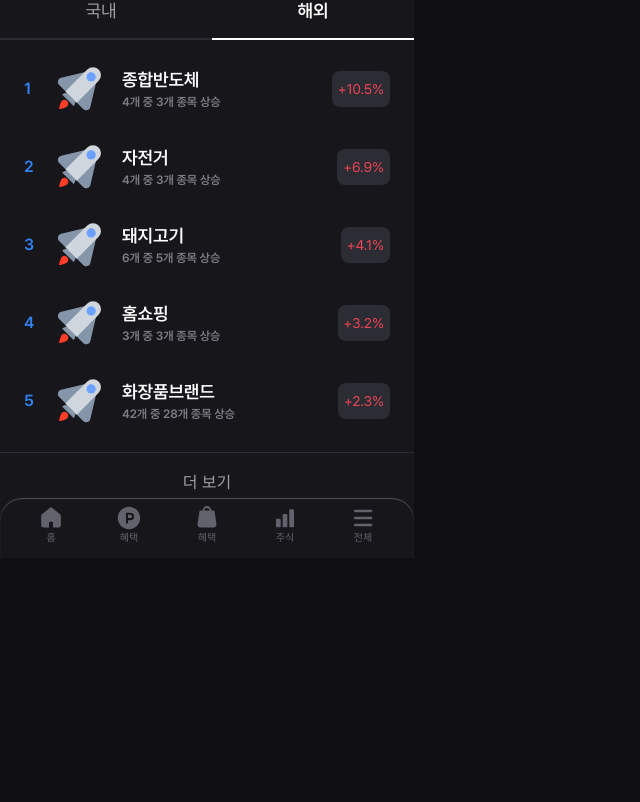
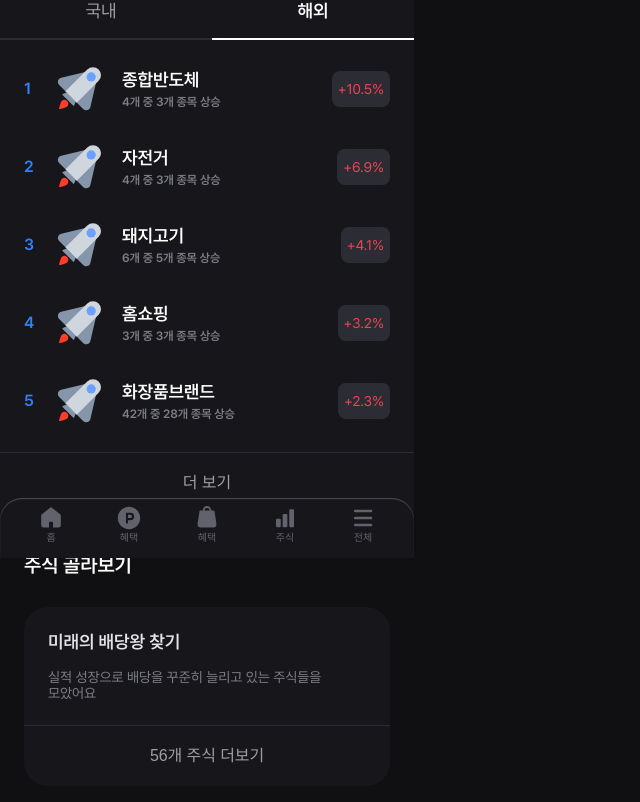
Before and after one commit to heisje/study-clone-toss-stock, a React (Vite) app in the folder ui-system/: page / in a window 1280 px wide. Shown: the part 242-1044 px from the top of the page, without its empty margins (0-640 px from the left). Before the commit the page ends 800 px from the top, so only its background shows below. Built offline with nearby package versions, Linux system fonts and the light colour scheme.

Commit message:
feat: PickViewStocks

```diff
--- a/ui-system/src/App.tsx
+++ b/ui-system/src/App.tsx
@@ -21,7 +21,7 @@ import styled from "styled-components";
 
 const Global = styled.div`
   width: 414px;
-  background-color: #1ea7fd; //var(--black-white-black);
+  // background-color: #1ea7fd; //var(--black-white-black);
   font-family:
     "Pretendard Variable",
     Pretendard,
@@ -60,7 +60,7 @@ function App() {
           <Tab label={"오늘의 발견"} on />
           <Tab label={"뉴스"} />
         </Tabs>
-
+      </Main>
       <MainStocks />
       {/*<LiveChart className={"px-15"} />*/}
       <PopularCategory />
@@ -69,7 +69,7 @@ function App() {
       <SearchStocks />
       <StockTags />
       <Footer />
-      </Main>
+
       <NavigationBar />
     </Global>
   );
--- a/ui-system/src/components/Footer/index.tsx
+++ b/ui-system/src/components/Footer/index.tsx
@@ -1,3 +1,5 @@
+import Box from "@/components/Box";
+
 export const Footer = () => {
-  return <div></div>;
+  return <Box pt={15}></Box>;
 };
--- a/ui-system/src/components/Tabs/TabsMore.tsx
+++ b/ui-system/src/components/Tabs/TabsMore.tsx
@@ -16,10 +16,14 @@ const ButtonContainer = styled.button`
   color: var(--blue-grey-tone-grey02);
 `;
 
-export const TabsMore = ({ ...props }: HTMLAttributes<HTMLButtonElement>) => {
+interface TabsMoreProps extends HTMLAttributes<HTMLButtonElement> {
+  text: string;
+}
+
+export const TabsMore = ({ text = "더 보기", ...props }: TabsMoreProps) => {
   return (
     <ButtonContainer {...props}>
-      <Text type={"body-4"}>더 보기</Text>
+      <Text type={"body-4"}>{text}</Text>
     </ButtonContainer>
   );
 };
--- a/ui-system/src/components/TodayFind/PickViewStocks.tsx
+++ b/ui-system/src/components/TodayFind/PickViewStocks.tsx
@@ -1,3 +1,46 @@
+import Box from "@/components/Box";
+import { Text } from "@/components/Text";
+import styled from "styled-components";
+import { TabsMore } from "@/components/Tabs/TabsMore.tsx";
+
+const BoxContainer = styled(Box)`
+  border-radius: 1.5rem 1.5rem 0 0;
+
+  background-color: var(--blue-grey-tone-grey08);
+
+  h3 {
+    color: var(--blue-grey-tone-grey01);
+  }
+
+  p {
+    word-break: keep-all;
+    color: var(--blue-grey-tone-grey03);
+  }
+`;
+
+const TabsMoreStyled = styled(TabsMore)`
+  border-radius: 0 0 1.5rem 1.5rem;
+
+  background-color: var(--blue-grey-tone-grey08);
+`;
+
 export const PickViewStocks = () => {
-  return <div></div>;
+  return (
+    <Box mt={2.5} mx={1.5}>
+      <Box mb={1.875}>
+        <Text type={"title-2-2"}>주식 골라보기</Text>
+      </Box>
+      <BoxContainer p={1.5}>
+        <Box mb={1}>
+          <Text as={"h3"} type={"title-3-2"}>
+            미래의 배당왕 찾기
+          </Text>
+        </Box>
+        <Text as={"p"} type={"body-5"}>
+          실적 성장으로 배당을 꾸준히 늘리고 있는 주식들을 모았어요
+        </Text>
+      </BoxContainer>
+      <TabsMoreStyled text={"56개 주식 더보기"} />
+    </Box>
+  );
 };
--- a/ui-system/src/components/TodayFind/PopularCategory.tsx
+++ b/ui-system/src/components/TodayFind/PopularCategory.tsx
@@ -12,9 +12,9 @@ const DivContainer = styled.div`
   background: var(--blue-grey-tone-grey08);
 `;
 
-const StyledBox = styled(Box)`
-  background: var(--black-white-black);
-`;
+// const StyledBox = styled(Box)`
+//    background: var(--black-white-black);
+// `;
 
 interface fetchedDataList {
   num: number;
@@ -62,9 +62,9 @@ export const PopularCategory = ({
 }: HTMLAttributes<HTMLDivElement>) => {
   return (
     <>
-      <StyledBox pt={1} />
+      <Box pt={1} />
       <DivContainer className={`${className}`} {...props}>
-        <Box mt={2} mx={1.5} mb={0.75}>
+        <Box pt={2} mx={1.5} mb={0.75}>
           <Text type={"title-2-2"}>지금 뜨고 있는 카테고리</Text>
         </Box>
         <Tabs layout={"fill"}>
```
Lines whose indentation alone changed are shown as unchanged.
